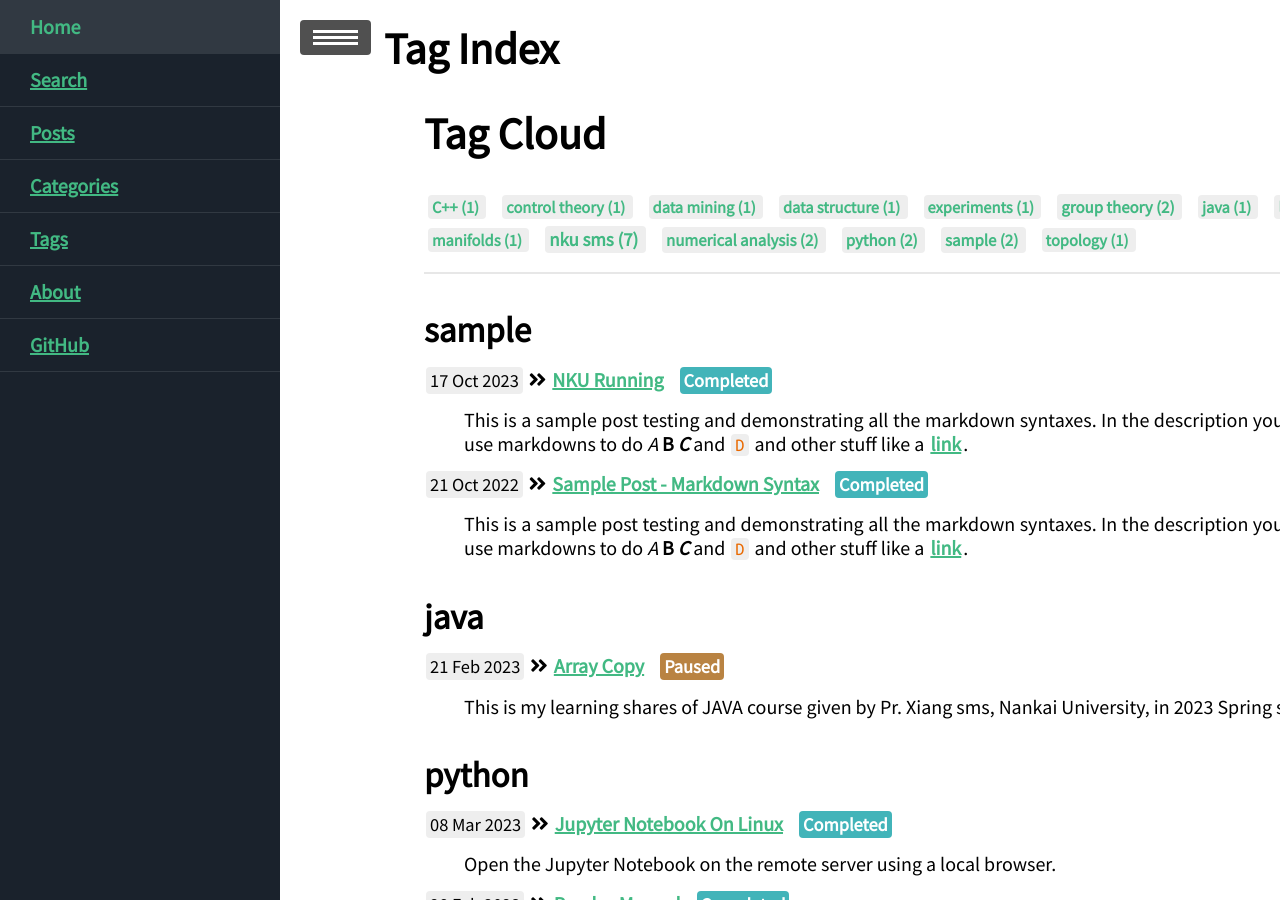
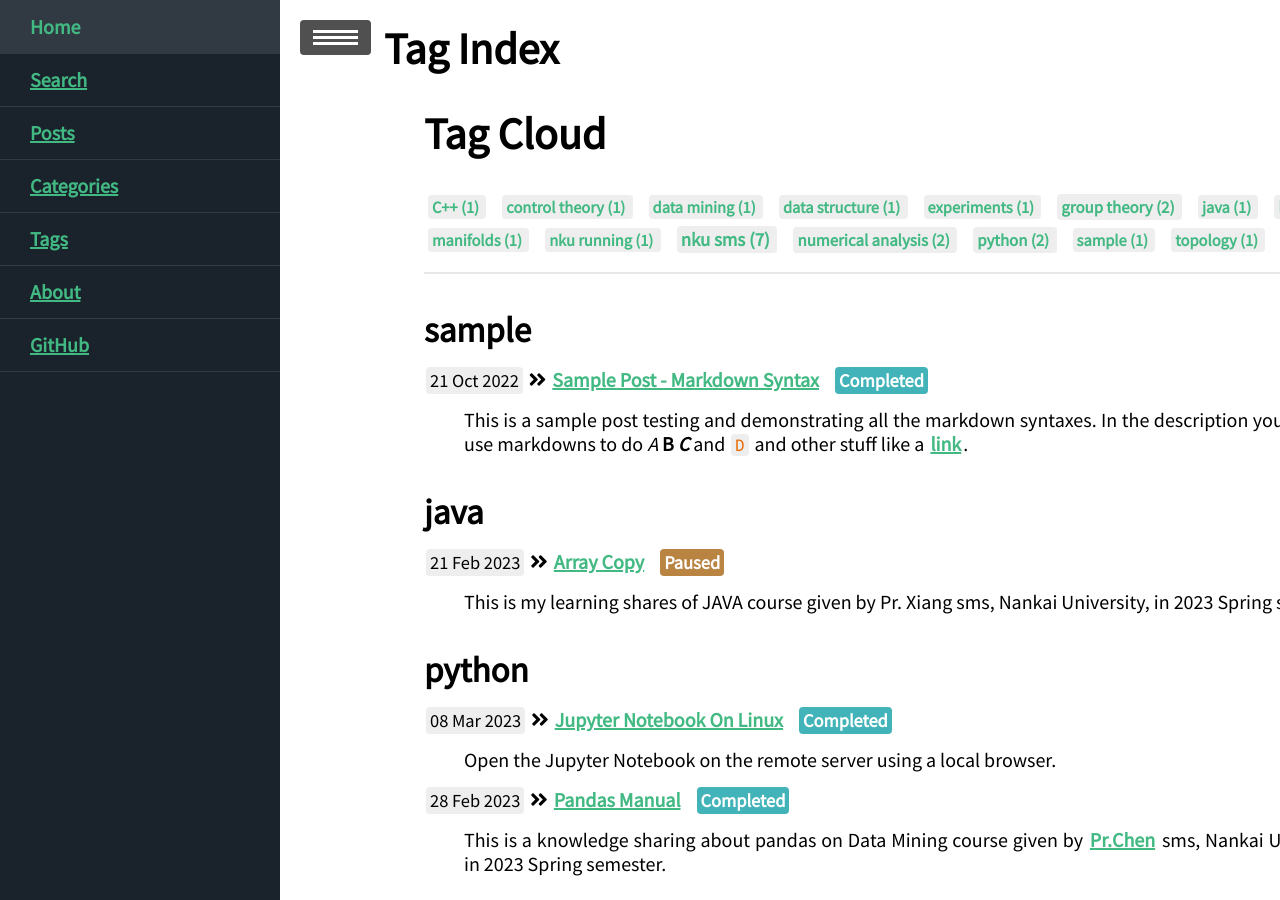
Before and after one commit to ssskz/ssskz.github.io, a Jekyll site: the page built from blog/tags.html, in a window 1280 px wide and 900 px high. Built offline with Jekyll 4.4.1, drawn with Linux system fonts in a browser that asks for light colours; nearby versions of some CDN libraries; some of the changed text lies outside the part shown.

Commit message:
1
Signed-off-by: ssskz <12497590+ssskz@user.noreply.gitee.com>

```diff
--- a/_posts/2023-10-17-NKU-Running.md
+++ b/_posts/2023-10-17-NKU-Running.md
@@ -4,12 +4,10 @@ commentable: true
 Edit: 2023-10-17
 mathjax: true
 mermaid: true
-tags: sample
+tags: nku-running
 categories: Markdown
 description: This is a sample post testing and demonstrating all the markdown syntaxes. In the description you can also use markdowns to do *A* **B** ***C*** and `D` and other stuff like a [link](https://ssskz.github.io).
 ---
-
-This page's comment is disabled, scroll down to see.
 
 # Careful!
 
```
